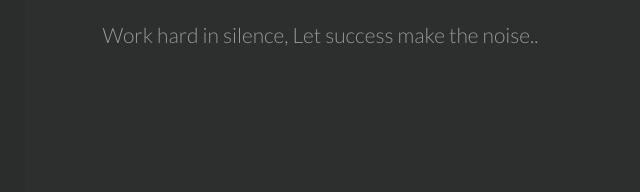
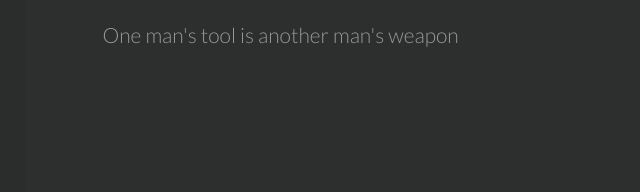
Before and after one commit to myasirjunaid/myasirjunaid.github.io, a plain HTML site: page index.html in a window 1280 px wide. Shown: the part 408-600 px from the top of the page, 360-1000 px from the left. Drawn offline with Linux system fonts and the light colour scheme; some packages are replaced by stand-ins of ours; a script that the page names is missing.

Commit message:
Update 10.07.2021

```diff
--- a/index.html
+++ b/index.html
@@ -106,8 +106,8 @@
                       </h1>
                       <h2 class="a-header  c-brand__sub-title  t-sub-title">
                         <span class="c-brand__sizer">
-                          Work hard in silence, Let success make the noise..
-                          <!-- One man's tool is another man's weapon..!! -->
+                          <!-- Work hard in silence, Let success make the noise.. -->
+                          One man's tool is another man's weapon
                         </span>
                       </h2>
                     </div>
```
